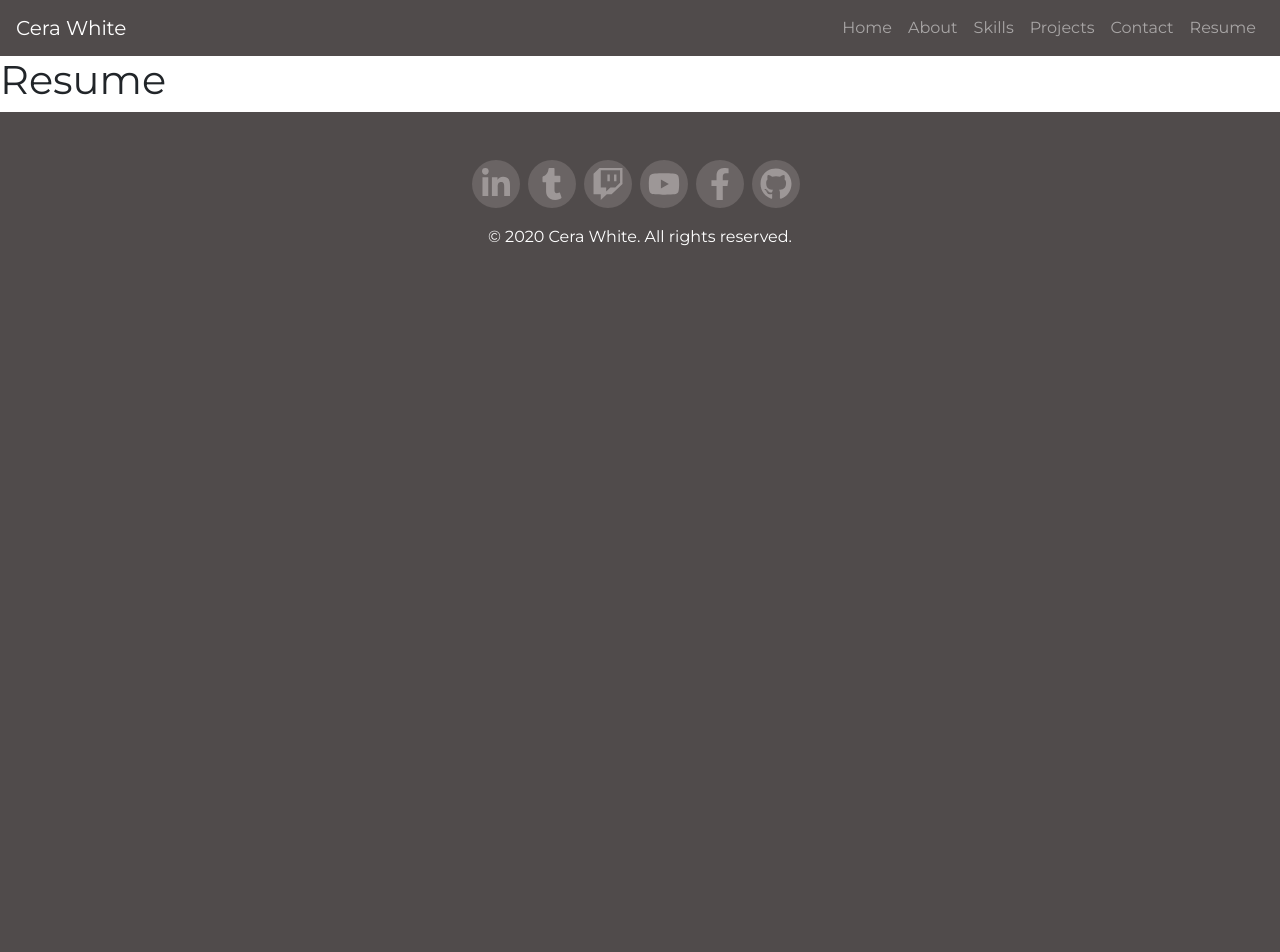
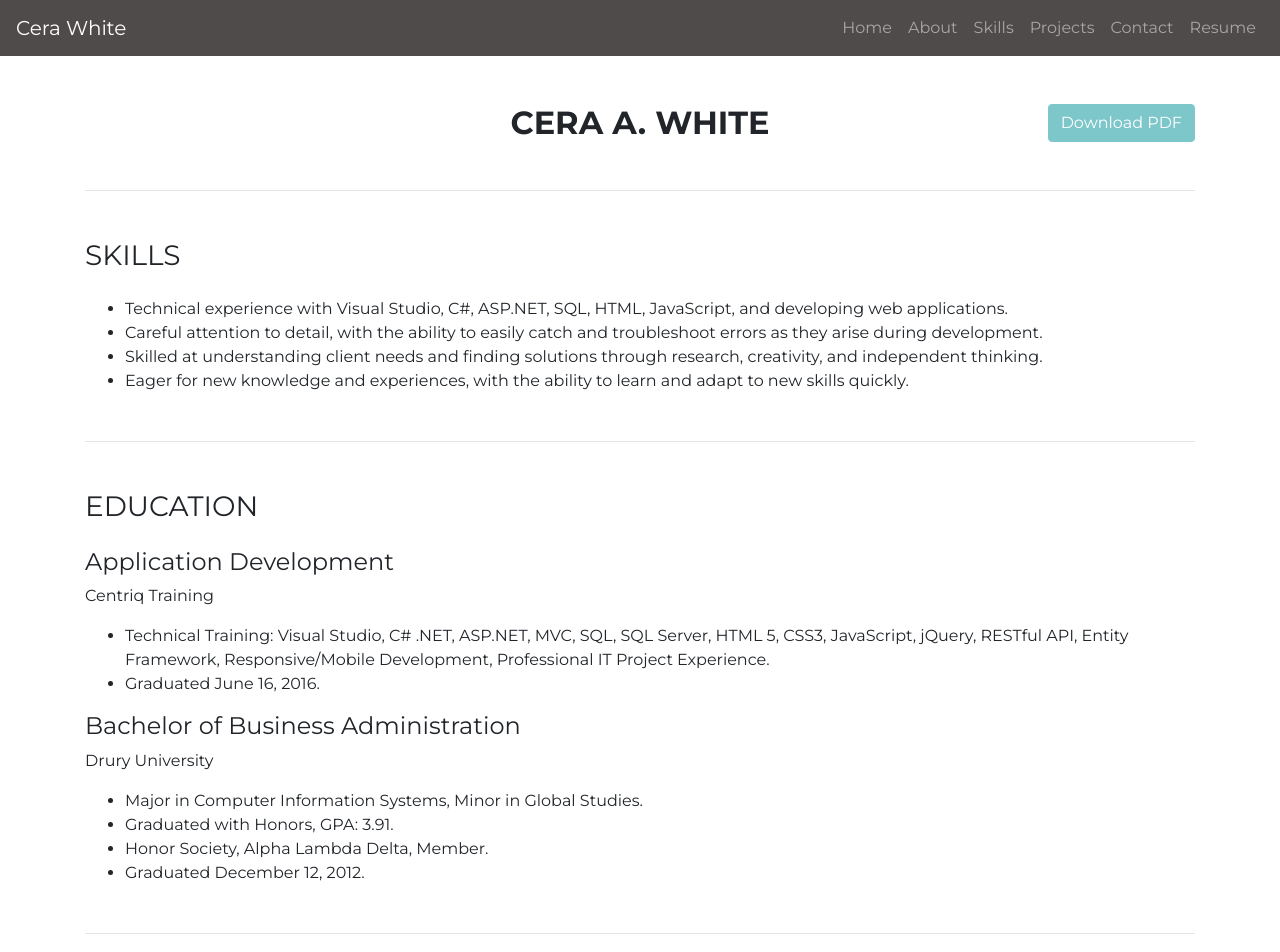
Before and after one commit to anigrams-productions/portfolio, a Vue app: page /#/resume in a window 1280 px wide. Shown: the top 952 px of the page. Before the commit the page ends 800 px from the top, so only its background shows below. Built offline with nearby package versions, Linux system fonts and the light colour scheme.

Commit message:
Ship it!

```diff
--- a/package.json
+++ b/package.json
@@ -11,6 +11,7 @@
     "@fortawesome/fontawesome-svg-core": "^1.2.32",
     "@fortawesome/free-brands-svg-icons": "^5.15.1",
     "@fortawesome/vue-fontawesome": "^2.0.0",
+    "@sendgrid/mail": "^7.3.0",
     "bootstrap": "^4.5.3",
     "bootstrap-vue": "^2.18.1",
     "core-js": "^3.6.5",
--- a/src/components/Contact.vue
+++ b/src/components/Contact.vue
@@ -53,7 +53,7 @@
           </div>
 
           <div class="row justify-content-center align-items-center">
-            <b-button type="submit" variant="danger">Send Message</b-button>
+            <b-button type="submit" variant="danger" :disabled="submitDisabled">Send Message</b-button>
           </div>
         </b-form>
       </div>
@@ -72,12 +72,47 @@ export default {
         subject: '',
         message: '',
       },
+      submitDisabled: false,
     };
   },
   methods: {
-    onSubmit(evt) {
-      evt.preventDefault();
-      alert(JSON.stringify(this.form));
+    onSubmit(event) {
+      event.preventDefault();
+
+      this.submitDisabled = true;
+
+      const requestOptions = {
+        method: 'POST',
+        headers: {
+          'Content-Type': 'application/json',
+          'Access-Control-Allow-Origin': 'https://anigrams.org',
+          'Access-Control-Allow-Headers': '*',
+          'Access-Control-Allow-Credentials': 'true',
+          Vary: 'Origin',
+        },
+        body: JSON.stringify({
+          Name: this.form.name,
+          Email: this.form.email,
+          Message: this.form.message,
+        }),
+      };
+
+      fetch('https://anigrams.org/Portfolio', requestOptions)
+        .then(() => {
+          this.form = {
+            name: '',
+            email: '',
+            subject: '',
+            message: '',
+          };
+
+          this.submitDisabled = false;
+
+          this.$bvToast.toast('Your message has been sent.', {
+            title: 'Success!',
+            autoHideDelay: 5000,
+          });
+        });
     },
   },
 };
--- a/src/components/Projects.vue
+++ b/src/components/Projects.vue
@@ -7,7 +7,7 @@
         <div class="project-grid row justify-content-center">
           <div class="project-box col-4 mb-4 p-0 mr-3 position-relative"
             v-for="project in projects" :key="project.name">
-            <router-link :to="{ path: '/details/' + project.name }">
+            <a :href="project.url" target="_blank">
               <img class="d-block w-100" :alt="project.title"
                 :src="require(`../assets/projects/${project.name}.jpg`)">
 
@@ -17,7 +17,7 @@
                   <p>{{ project.description }}</p>
                 </div>
               </div>
-            </router-link>
+            </a>
           </div>
         </div>
       </div>
--- a/src/store/index.js
+++ b/src/store/index.js
@@ -11,12 +11,14 @@ export default new Vuex.Store({
         color: 'info',
         title: 'Memoirs of an Angel (2010)',
         description: 'A full-length game made with Ren\'Py, a Python-based visual novel engine.',
+        url: 'http://anigrams.org/Projects/Details/1',
       },
       {
         name: 'memoirscharactercreator',
         color: 'primary',
         title: 'The Memoirs Character Creator',
         description: 'A browser-based dress up game designed and exported with GameMaker: Studio.',
+        url: 'http://anigrams.org/Projects/Details/2',
       },
     ],
   },
--- a/src/views/Home.vue
+++ b/src/views/Home.vue
@@ -9,11 +9,6 @@
           Hi! I'm <span class="font-weight-bold text-success">Cera White</span>,<br />
           <strong>game designer</strong> and <strong>programmer</strong>.
         </h2>
-
-        <p class="contact mt-3">
-          Got an interesting project? Send me a message at
-          <a href="mailto:cwhite@anigrams.org">cwhite@anigrams.org</a>
-        </p>
       </div>
     </div>
 
--- a/src/views/Resume.vue
+++ b/src/views/Resume.vue
@@ -1,6 +1,130 @@
 <template>
-  <div class="resume">
-    <h1>Resume</h1>
+  <div class="details text-center">
+    <div class="container pt-5 pb-5">
+      <div class="position-relative">
+        <b-button class="position-absolute top-0 right-0 text-white" variant="info"
+          href="http://anigrams.org/downloads/CeraWhiteResume.pdf" target="_blank">
+          Download PDF
+        </b-button>
+        <h2 class="font-weight-bold mb-4">CERA A. WHITE</h2>
+      </div>
+
+      <hr class="mt-5 mb-5" />
+
+      <div class="text-left">
+        <h3 class="mb-4">SKILLS</h3>
+        <ul>
+          <li>Technical experience with Visual Studio, C#, ASP.NET, SQL, HTML, JavaScript, and developing web applications.</li>
+          <li>Careful attention to detail, with the ability to easily catch and troubleshoot errors as they arise during development.</li>
+          <li>Skilled at understanding client needs and finding solutions through research, creativity, and independent thinking.</li>
+          <li>Eager for new knowledge and experiences, with the ability to learn and adapt to new skills quickly.</li>
+        </ul>
+
+        <hr class="mt-5 mb-5" />
+
+        <h3 class="mb-4">EDUCATION</h3>
+
+        <h4>Application Development</h4>
+        <p>Centriq Training</p>
+        <ul>
+          <li>
+            Technical Training: Visual Studio, C# .NET, ASP.NET, MVC, SQL, SQL Server, HTML 5, CSS3, JavaScript, jQuery, RESTful API,
+            Entity Framework, Responsive/Mobile Development, Professional IT Project Experience.
+          </li>
+          <li>Graduated June 16, 2016.</li>
+        </ul>
+
+        <h4>Bachelor of Business Administration</h4>
+        <p>Drury University</p>
+        <ul>
+          <li>Major in Computer Information Systems, Minor in Global Studies.</li>
+          <li>Graduated with Honors, GPA: 3.91.</li>
+          <li>Honor Society, Alpha Lambda Delta, Member.</li>
+          <li>Graduated December 12, 2012.</li>
+        </ul>
+
+        <hr class="mt-5 mb-5" />
+
+        <h3 class="mb-4">WORK EXPERIENCE</h3>
+
+        <h4>Principal Engineer/Architect I</h4>
+        <p>MSTS (Multi Service Technology Solutions)</p>
+        <ul>
+          <li>
+            Maintain and modify legacy applications (Perl, Pro*C) according to internal and external client requests, and support on-call and ad hoc reporting efforts.
+          </li>
+          <li>
+            Design and build new client-facing features using a Rails API and Vue.js front-end.
+          </li>
+          <li>
+            Pioneered front-end development with Vue.js and Quasar Framework, helped develop enterprise-wide style guide, and built a shared component library to make
+            front-end development more efficient across teams and products.
+          </li>
+          <li>
+            Manage bi-weekly workshops for software and testing automation engineers to practice problem-solving skills and discuss relevant topics to the technology industry,
+            learning to be more effective developers both within and outside the company.
+          </li>
+        </ul>
+
+        <h4>Software Engineer</h4>
+        <p>UnitedLex Corporation</p>
+        <ul>
+          <li>
+            Designed and developed high-quality software applications by writing testable, efficient, well-documented code.
+          </li>
+          <li>
+            Supported and worked with business users and product management to understand, analyze, and develop solutions to solve client-driven requirements.
+          </li>
+          <li>
+            Utilized knowledge of a full range of technologies to implement intelligent UI/UX design, add functionality through a robust service-based
+            architecture, and support efficient database operations.
+          </li>
+        </ul>
+
+        <h4>Web Designer &amp; Administrator</h4>
+        <p>White Sun Crafts</p>
+        <ul>
+          <li>
+            Designed and administered a <a href="http://whitesuncrafts.anigrams.org" target="_blank">complete data-driven e-commerce site</a> from scratch using
+            ASP.NET, which is integrated with PayPal in order to securely process online credit card transactions.
+          </li>
+          <li>
+            Maintained and improved the site based on feedback and requirements from the client, which were logged through a <a href="http://support.anigrams.org"
+            target="_blank">custom-built support ticket tracking application</a> where the client could submit issues and suggestions.
+          </li>
+        </ul>
+
+        <h4>Training Supervisor &amp; Inventory Specialist</h4>
+        <p>RGIS Inventory Specialists</p>
+        <ul>
+          <li>
+            Coordinated with a team of 6 to perform annual inventory audits for all Walgreens within the Greater Kansas City area, including regular travel
+            to such cities as Topeka, KS and Columbia, MO.
+          </li>
+          <li>
+            Counted physical inventory in high-dollar areas such as pharmacies and stockrooms accurately and efficiently using the latest scanning equipment and software.
+          </li>
+          <li>
+            Trained new hires and employees in the proper use of scanning equipment and efficient counting techniques.
+          </li>
+        </ul>
+
+        <h4>Web Developer &amp; Office Intern</h4>
+        <p>Meyer Accounting &amp; Tax, LLC</p>
+        <ul>
+          <li>
+            Created and maintained a database of additional client information to function alongside commercial tax preparation software, intended to allow office
+            employees to access relevant information on a client more easily and quickly.
+          </li>
+          <li>
+            Designed and implemented a new company website, including an accompanying mobile version, according to requirements set by the employer.
+          </li>
+          <li>
+            Organized, filed, and created digital copies of client files while assisting with various office duties.
+          </li>
+        </ul>
+      </div>
+    </div>
   </div>
 </template>
 
```
Also changed, not shown: 2 other files (tests, documents, lock files or other folders).
